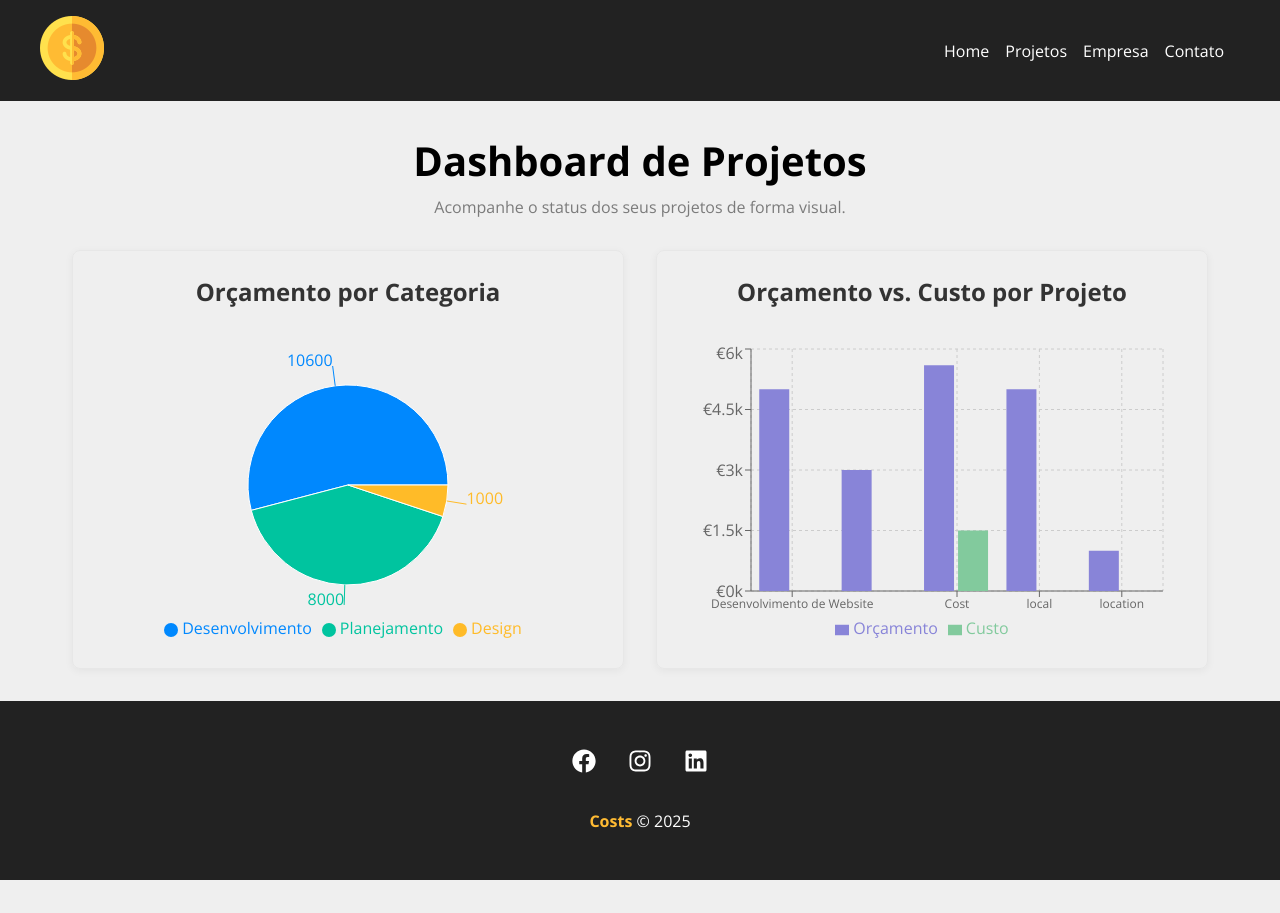
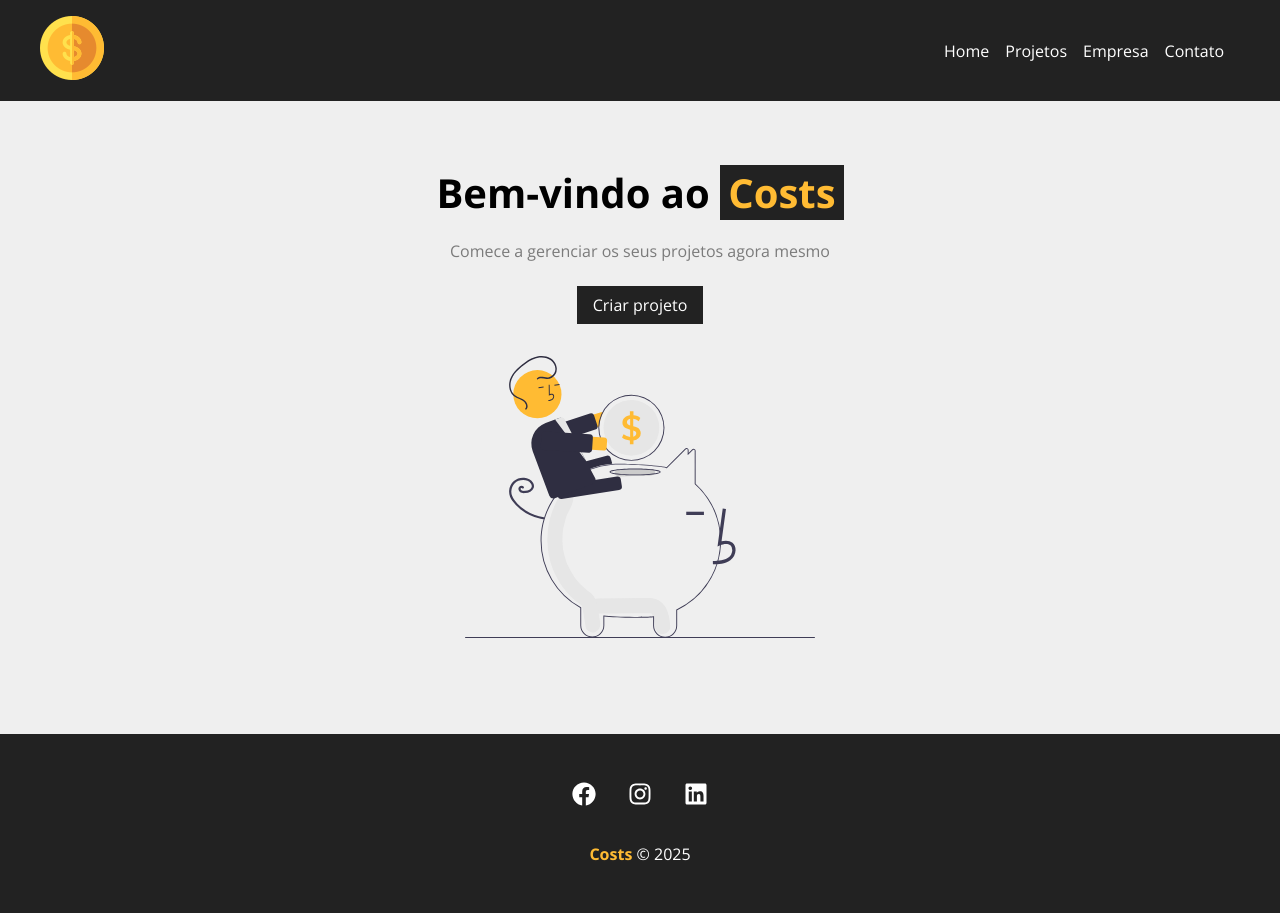
Before and after one commit to keisydev/costs-react, a React (Create React App) app in the folder costs/: page /projects in a window 1280 px wide. Before the commit the page ends 880 px from the top, so only its background shows below. Built offline with nearby package versions, Linux system fonts and the light colour scheme.

Commit message:
Atualizando home e dashboard
Retornando com a Home anterior e passando a dashboard para projetos.

```diff
--- a/costs/src/App.js
+++ b/costs/src/App.js
@@ -1,6 +1,7 @@
 import { HashRouter as Router, Routes, Route } from 'react-router-dom'
 import { useState, useEffect } from 'react'
 import { v4 as uuidv4 } from 'uuid' //  Importar para gerar IDs únicos
+import Dashboard from './components/pages/Dashboard'
 
 // Importar os dados mockados aqui
 import { projectsData } from '../src/src/mock/db.js'
@@ -57,7 +58,8 @@ function App() {
       <Container customClass='min-height'>
         <Routes>
           {/*O estado e as funções são passados como props para as rotas */}
-          <Route path='/' element={<Home projects={projects} />} />
+          <Route path='/' element={<Home />} />
+          <Route path='/dashboard' element={<Dashboard projects={projects} />} />
           <Route path='/projects' element={<Projects projects={projects} handleRemove={removeProject} />} />
           <Route path='/company' element={<Company />} />
           <Route path='/contact' element={<Contact />} />
--- /dev/null
+++ b/costs/src/components/pages/Dashboard.js
@@ -0,0 +1,73 @@
+import { useMemo } from 'react'
+import styles from './Dashboard.module.css'
+import { PieChart, Pie, Cell, BarChart, Bar, XAxis, YAxis, CartesianGrid, Tooltip, Legend, ResponsiveContainer } from 'recharts'
+
+function Dashboard({ projects }) {
+  const budgetByCategory = useMemo(() => {
+    const categoryData = {}
+    projects.forEach(p => {
+      const categoryName = p.category?.name || 'Sem Categoria'
+      const budget = parseFloat(p.budget)
+      if (!categoryData[categoryName]) {
+        categoryData[categoryName] = 0
+      }
+      categoryData[categoryName] += budget
+    });
+    return Object.keys(categoryData).map(key => ({ name: key, value: categoryData[key] }))
+  }, [projects])
+
+  const budgetVsCost = useMemo(() => {
+    return projects.map(p => ({
+      name: p.name,
+      Orçamento: parseFloat(p.budget),
+      Custo: parseFloat(p.cost),
+    }));
+  }, [projects])
+
+  const COLORS = ['#0088FE', '#00C49F', '#FFBB28', '#FF8042', '#AF19FF']
+
+  return (
+    <section className={styles.dashboard_container}>
+      <h1>Dashboard de Projetos</h1>
+      <p>Acompanhe o status dos seus projetos de forma visual.</p>
+
+      {projects.length > 0 ? (
+        <div className={styles.charts_container}>
+          <div className={styles.chart}>
+            <h2>Orçamento por Categoria</h2>
+            <ResponsiveContainer width="100%" height={300}>
+              <PieChart>
+                <Pie data={budgetByCategory} dataKey="value" nameKey="name" cx="50%" cy="50%" outerRadius={100} fill="#8884d8" label>
+                  {budgetByCategory.map((entry, index) => (
+                    <Cell key={`cell-${index}`} fill={COLORS[index % COLORS.length]} />
+                  ))}
+                </Pie>
+                <Tooltip formatter={(value) => new Intl.NumberFormat('pt-PT', { style: 'currency', currency: 'EUR' }).format(value)} />
+                <Legend />
+              </PieChart>
+            </ResponsiveContainer>
+          </div>
+
+          <div className={styles.chart}>
+            <h2>Orçamento vs. Custo por Projeto</h2>
+            <ResponsiveContainer width="100%" height={300}>
+              <BarChart data={budgetVsCost} margin={{ top: 5, right: 20, left: 10, bottom: 5 }}>
+                <CartesianGrid strokeDasharray="3 3" />
+                <XAxis dataKey="name" tick={{ fontSize: 12 }} />
+                <YAxis tickFormatter={(value) => `€${value / 1000}k`} />
+                <Tooltip formatter={(value) => new Intl.NumberFormat('pt-PT', { style: 'currency', currency: 'EUR' }).format(value)} />
+                <Legend />
+                <Bar dataKey="Orçamento" fill="#8884d8" />
+                <Bar dataKey="Custo" fill="#82ca9d" />
+              </BarChart>
+            </ResponsiveContainer>
+          </div>
+        </div>
+      ) : (
+        <p>Ainda não há projetos para exibir no dashboard. Crie seu primeiro projeto!</p>
+      )}
+    </section>
+  )
+}
+
+export default Dashboard
--- /dev/null
+++ b/costs/src/components/pages/Dashboard.module.css
@@ -0,0 +1,56 @@
+.dashboard_container {
+  width: 100%;
+  display: flex;
+  flex-direction: column;
+  align-items: center;
+  justify-content: center;
+  padding: 2em;
+}
+
+.home_container {
+  width: 100%;
+  display: flex;
+  flex-direction: column;
+  align-items: center;
+  justify-content: center;
+  padding: 2em;
+}
+
+.home_container h1 {
+  font-size: 2.5em;
+  margin-bottom: 0.2em;
+}
+
+.home_container p {
+  margin-bottom: 2em;
+  color: #7b7b7b;
+}
+
+.charts_container {
+  display: grid;
+  grid-template-columns: 1fr;
+  gap: 2em;
+  width: 100%;
+  max-width: 1200px;
+}
+
+.chart {
+  width: 100%;
+  padding: 1.5em;
+  border: 1px solid #e7e7e7;
+  border-radius: 8px;
+  box-shadow: 0 2px 8px rgba(0,0,0,0.05);
+}
+
+.chart h2 {
+  text-align: center;
+  margin-bottom: 1.5em;
+  color: #333;
+}
+
+/* Deixa os gráficos lado a lado em telas maiores */
+@media (min-width: 992px) {
+  .charts_container {
+    grid-template-columns: 1fr 1fr;
+  }
+}
--- a/costs/src/components/pages/Home.js
+++ b/costs/src/components/pages/Home.js
@@ -1,77 +1,17 @@
-import { useMemo } from 'react'
 import styles from './Home.module.css'
-import { PieChart, Pie, Cell, BarChart, Bar, XAxis, YAxis, CartesianGrid, Tooltip, Legend, ResponsiveContainer } from 'recharts'
+import savings from '../../img/savings.svg'
+import LinkButton from '../layout/LinkButton'
 
-//  Recebe 'projects' como prop do App.js
-function Home({ projects }) {
+function Home(){
+    return(
+        <section className={styles.home_container}>
+            <h1>Bem-vindo ao <span>Costs</span></h1>
+            <p>Comece a gerenciar os seus projetos agora mesmo</p>
+            <LinkButton to='/newproject' text='Criar projeto' />
+            <img src={savings} alt='Costs'/>
+        </section>
+    )
 
-  // Lógica para processar os dados para o gráfico de pizza (Orçamento por Categoria)
-  const budgetByCategory = useMemo(() => {
-    const categoryData = {}
-    projects.forEach(p => {
-      const categoryName = p.category?.name || 'Sem Categoria'
-      const budget = parseFloat(p.budget)
-      if (!categoryData[categoryName]) {
-        categoryData[categoryName] = 0
-      }
-      categoryData[categoryName] += budget
-    })
-    return Object.keys(categoryData).map(key => ({ name: key, value: categoryData[key] }))
-  }, [projects])
-
-  // Lógica para processar os dados para o gráfico de barras (Orçamento vs Custo)
-  const budgetVsCost = useMemo(() => {
-    return projects.map(p => ({
-      name: p.name,
-      Orçamento: parseFloat(p.budget),
-      Custo: parseFloat(p.cost),
-    }))
-  }, [projects])
-
-  const COLORS = ['#0088FE', '#00C49F', '#FFBB28', '#FF8042', '#AF19FF']
-
-  return (
-    <section className={styles.home_container}>
-      <h1>Dashboard de Projetos</h1>
-      <p>Acompanhe o status dos seus projetos de forma visual.</p>
-
-      {projects.length > 0 ? (
-        <div className={styles.charts_container}>
-          <div className={styles.chart}>
-            <h2>Orçamento por Categoria</h2>
-            <ResponsiveContainer width="100%" height={300}>
-              <PieChart>
-                <Pie data={budgetByCategory} dataKey="value" nameKey="name" cx="50%" cy="50%" outerRadius={100} fill="#8884d8" label>
-                  {budgetByCategory.map((entry, index) => (
-                    <Cell key={`cell-${index}`} fill={COLORS[index % COLORS.length]} />
-                  ))}
-                </Pie>
-                <Tooltip formatter={(value) => new Intl.NumberFormat('pt-PT', { style: 'currency', currency: 'EUR' }).format(value)} />
-                <Legend />
-              </PieChart>
-            </ResponsiveContainer>
-          </div>
-
-          <div className={styles.chart}>
-            <h2>Orçamento vs. Custo por Projeto</h2>
-            <ResponsiveContainer width="100%" height={300}>
-              <BarChart data={budgetVsCost} margin={{ top: 5, right: 20, left: 10, bottom: 5 }}>
-                <CartesianGrid strokeDasharray="3 3" />
-                <XAxis dataKey="name" tick={{ fontSize: 12 }} />
-                <YAxis tickFormatter={(value) => `€${value / 1000}k`} />
-                <Tooltip formatter={(value) => new Intl.NumberFormat('pt-PT', { style: 'currency', currency: 'EUR' }).format(value)} />
-                <Legend />
-                <Bar dataKey="Orçamento" fill="#8884d8" />
-                <Bar dataKey="Custo" fill="#82ca9d" />
-              </BarChart>
-            </ResponsiveContainer>
-          </div>
-        </div>
-      ) : (
-        <p>Ainda não há projetos para exibir no dashboard. Crie seu primeiro projeto!</p>
-      )}
-    </section>
-  )
 }
 
 export default Home
--- a/costs/src/components/pages/Home.module.css
+++ b/costs/src/components/pages/Home.module.css
@@ -4,44 +4,28 @@
     flex-direction: column;
     align-items: center;
     justify-content: center;
-  padding: 2em;
+    padding: 4em
 }
 
 .home_container h1 {
     font-size: 2.5em;
-  margin-bottom: 0.2em;
+    margin-bottom: .5em;
+
+}
+
+.home_container h1 span {
+    color: #ffbb33;
+    padding: 0 .2em;
+    background-color: #222;
 }
 
 .home_container p {
-  margin-bottom: 2em;
+    margin-bottom: 1.5em;
     color: #7b7b7b;
+
 }
 
-.charts_container {
-  display: grid;
-  grid-template-columns: 1fr;
-  gap: 2em;
-  width: 100%;
-  max-width: 1200px;
+.home_container img {
+    width: 350px;
+    margin: 2em 0;
 }
-
-.chart {
-  width: 100%;
-  padding: 1.5em;
-  border: 1px solid #e7e7e7;
-  border-radius: 8px;
-  box-shadow: 0 2px 8px rgba(0,0,0,0.05);
-}
-
-.chart h2 {
-  text-align: center;
-  margin-bottom: 1.5em;
-  color: #333;
-}
-
-/* Deixa os gráficos lado a lado em telas maiores */
-@media (min-width: 992px) {
-  .charts_container {
-    grid-template-columns: 1fr 1fr;
-  }
-}
--- a/costs/src/components/pages/Project.module.css
+++ b/costs/src/components/pages/Project.module.css
@@ -47,3 +47,8 @@
     width: 100%;
     margin-top: 1em;
 }
+
+.actions_header {
+    display: flex;
+    gap: 1em;
+}
--- a/costs/src/components/pages/Projects.js
+++ b/costs/src/components/pages/Projects.js
@@ -65,7 +65,10 @@ function Projects({ projects, handleRemove }) {
     <div className={styles.project_container}>
       <div className={styles.title_container}>
         <h1>Meus Projetos</h1>
-        <LinkButton to="/newproject" text="Criar projeto" />
+        <div className={styles.actions_header}>
+          <LinkButton to='/dashboard' text='Ver Dashboard' />
+          <LinkButton to='/newproject' text='Criar projeto' />
+         </div>
       </div>
 
       {message && <Message type="success" msg={message} />}
@@ -92,7 +95,6 @@ function Projects({ projects, handleRemove }) {
           ))}
         </div>
       </div>
-
       <Container customClass="start">
         {filteredProjects.length > 0 ? (
           filteredProjects.map((project) => (
```
Lines whose indentation alone changed are shown as unchanged.
